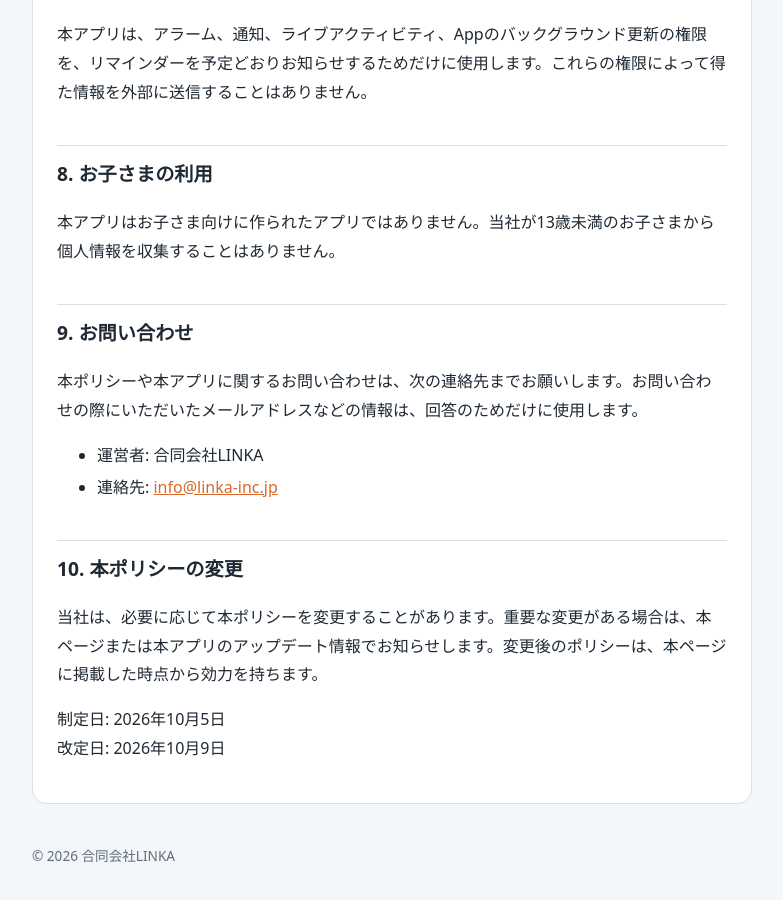
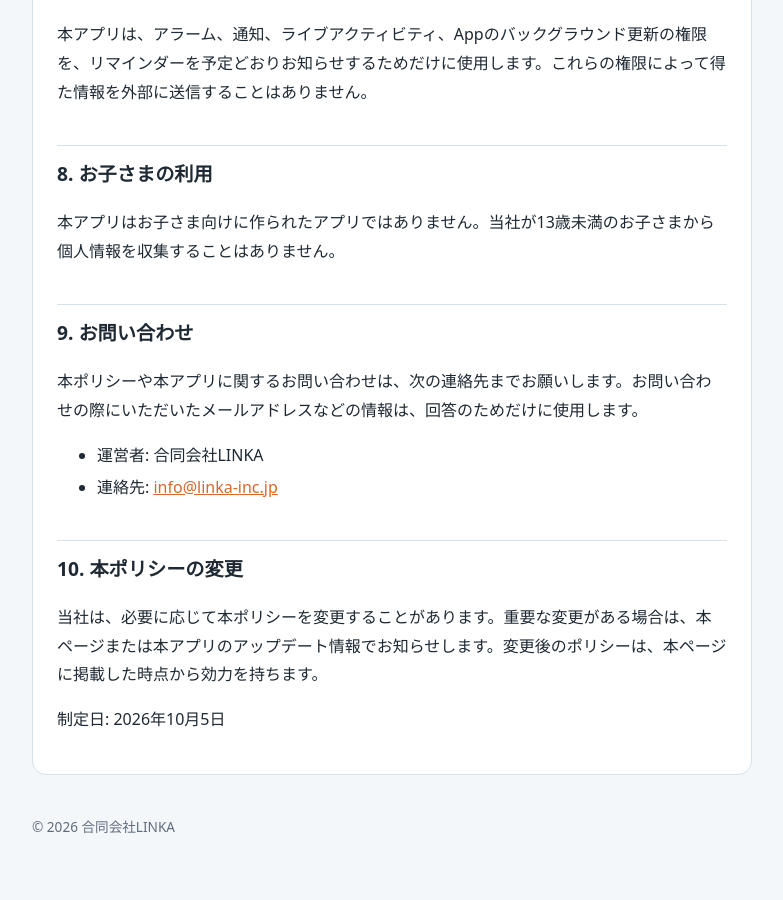
Before and after one commit to linka-admin/voice-reminder-docs, a Jekyll site: the page built from privacy/index.md, in a window 1280 px wide and 900 px high, scrolled down 3277 px. Shown: the whole window, without its empty margins (248-1031 px from the left). Built offline with Jekyll 4.4.1, drawn with Linux system fonts in a browser that asks for light colours; after the commit the page ends 4148 px from its top, so only the background shows below that.

Commit message:
Privacy: no revision date before the first release
Co-Authored-By: Claude Opus 5.5 <noreply@anthropic.com>
Claude-Session: https://claude.ai/code/session_01BJR95jgKVmsTbDPj1JJWi4

```diff
--- a/privacy/index.md
+++ b/privacy/index.md
@@ -98,4 +98,3 @@ alternate: /en/privacy/
 当社は、必要に応じて本ポリシーを変更することがあります。重要な変更がある場合は、本ページまたは本アプリのアップデート情報でお知らせします。変更後のポリシーは、本ページに掲載した時点から効力を持ちます。
 
 制定日: 2026年10月5日
-改定日: 2026年10月9日
```
Also changed, not shown: en/privacy/index.md (+0 -1 lines).
